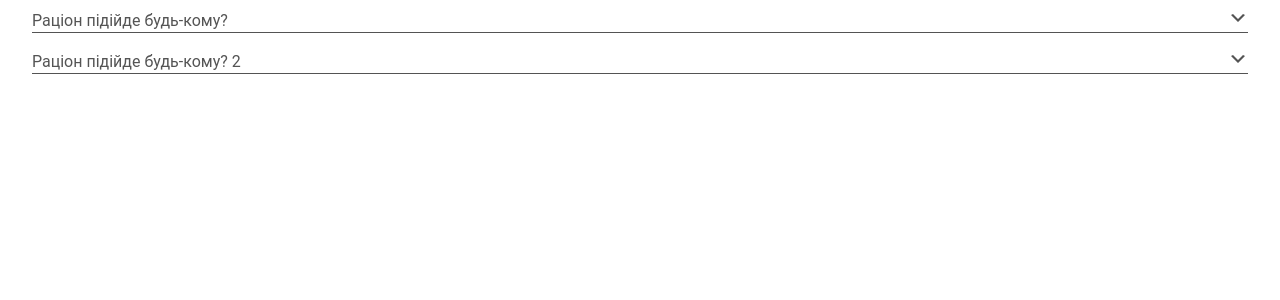
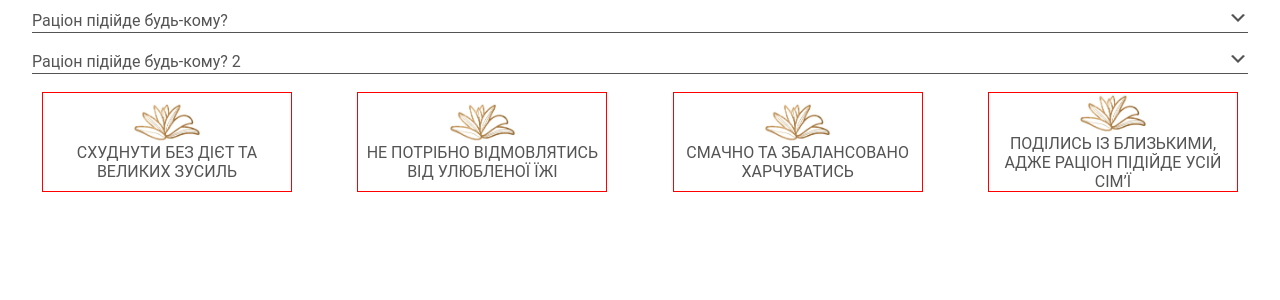
Before and after one commit to serjukl/healthy-eating, a Next.js app: page / in a window 1280 px wide. Shown: the top 300 px of the page. Built offline with nearby package versions, Linux system fonts and the light colour scheme.

Commit message:
FAQ component done

```diff
--- a/components/FAQ/FAQ.jsx
+++ b/components/FAQ/FAQ.jsx
@@ -5,7 +5,7 @@ const Faq = ({ item, openHandler, isOpen }) => (
   <div className={styles.container}>
     <div
       className={isOpen ? `${styles.questionContainer} ${styles.questionContainerActive}` : styles.questionContainer}
-      onClick={() => openHandler(isOpen === item.id.toString() ? null : item.id)}
+      onClick={() => openHandler(isOpen === item.id ? null : item.id)}
     >
       <p>
         {
--- /dev/null
+++ b/components/FlowerTitleSection/FlowerTitleSection.jsx
@@ -0,0 +1,15 @@
+import React from 'react'
+import styles from './FlowerTitleSection.module.sass'
+
+const FlowerTitleSection = ({ title }) => (
+  <div className={styles.container}>
+    <img src="/images/flower.jpg" alt="" />
+    <p>
+      {
+        title
+      }
+    </p>
+  </div>
+)
+
+export default FlowerTitleSection
--- /dev/null
+++ b/components/FlowerTitleSection/FlowerTitleSection.module.sass
@@ -0,0 +1,17 @@
+@import "styles/sassSetup"
+
+.container
+  display: flex
+  justify-content: center
+  align-items: center
+  flex-direction: column
+  width: 250px
+  min-width: 250px
+  min-height: 100px
+  border: 1px solid red
+  margin: 10px
+  p
+    text-align: center
+    color: $accent-gray
+  img
+    height: 40px
--- a/pages/index.js
+++ b/pages/index.js
@@ -1,25 +1,29 @@
-import React, { useState, useEffect } from 'react'
+import React, { useState } from 'react'
 import Head from 'next/head'
 import styles from '../styles/Home.module.sass'
 import Faq from '../components/FAQ/FAQ'
+import FlowerTitleSection from '../components/FlowerTitleSection/FlowerTitleSection'
 
 const Home = () => {
   const [questionIsOpen, questionIsOpenHandler] = useState(null)
   const FAQestions = [
     {
-      id: 0,
+      id: '0',
       question: 'Раціон підійде будь-кому?',
       answer: 'Збалансоване раціональне харчування полягає у підтриманні необхідної кількості мікроелементів і вітамінів, які організм не може синтезувати, тому вони повинні надходити разом з їжею. Таке харчування іноді прирівнюють до дієт, однак не всяке збалансоване меню сприяє схудненню.'
     },
     {
-      id: 1,
+      id: '1',
       question: 'Раціон підійде будь-кому? 2',
       answer: '2 Збалансоване раціональне харчування полягає у підтриманні необхідної кількості мікроелементів і вітамінів, які організм не може синтезувати, тому вони повинні надходити разом з їжею. Таке харчування іноді прирівнюють до дієт, однак не всяке збалансоване меню сприяє схудненню.'
     }
   ]
-  useEffect(() => {
-    console.log(questionIsOpen)
-  }, [questionIsOpen])
+  const innerTitles = [
+    'СХУДНУТИ БЕЗ ДІЄТ ТА ВЕЛИКИХ ЗУСИЛЬ',
+    'НЕ ПОТРІБНО ВІДМОВЛЯТИСЬ ВІД УЛЮБЛЕНОЇ ЇЖІ',
+    'СМАЧНО ТА ЗБАЛАНСОВАНО ХАРЧУВАТИСЬ',
+    'ПОДІЛИСЬ ІЗ БЛИЗЬКИМИ, АДЖЕ РАЦІОН ПІДІЙДЕ УСІЙ СІМ’Ї'
+  ]
   return (
     <div>
       <Head>
@@ -32,11 +36,16 @@ const Home = () => {
             <Faq
               item={item}
               key={key}
-              isOpen={key === questionIsOpen ? questionIsOpen.toString() : null}
+              isOpen={key.toString() === questionIsOpen ? questionIsOpen : null}
               openHandler={(id) => questionIsOpenHandler(id)}
             />
           ))
         }
+        <div className={styles.titleContainer}>
+          {
+            innerTitles.map((title, key) => <FlowerTitleSection title={title} key={key} />)
+          }
+        </div>
       </div>
     </div>
   )
--- a/styles/Home.module.sass
+++ b/styles/Home.module.sass
@@ -5,3 +5,10 @@
   justify-content: center
   padding: 0 2em
   width: 100%
+
+.titleContainer
+  width: 100%
+  display: flex
+  align-items: center
+  justify-content: space-between
+  flex-wrap: wrap
```
Also changed, not shown: public/images/flower.jpg (added), 1 other file (tests, documents, lock files or other folders).
